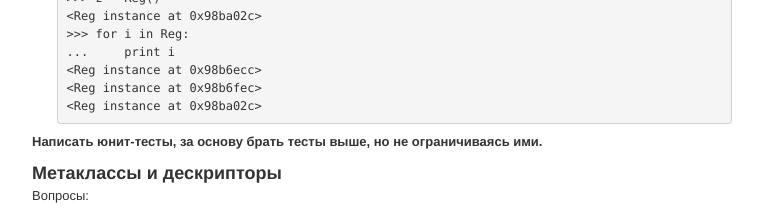
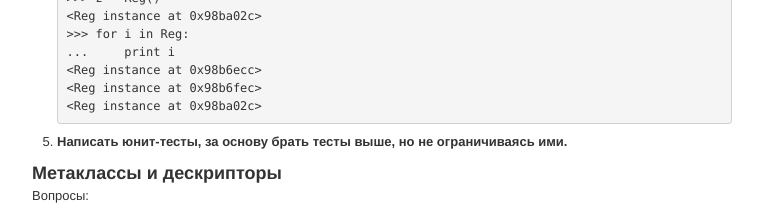
Before and after one commit to semeyon/python-quiz, a plain HTML site: page index.html in a window 1280 px wide. Shown: the part 3920-4130 px from the top of the page, without its empty margins (258-1021 px from the left). Drawn offline with Linux system fonts and the light colour scheme.

Commit message:
Unit tests were added as on of the tastks

```diff
--- a/index.html
+++ b/index.html
@@ -242,10 +242,9 @@ X: { 'one': 1, 'three': 3, 'two': 2}
 &lt;Reg instance at 0x98b6fec&gt;
 &lt;Reg instance at 0x98ba02c&gt;</pre>
 </li>
+
+<li><p><strong>Написать юнит-тесты, за основу брать тесты выше, но не ограничиваясь ими.</strong></p></li>
 </ol>
-
-<p><strong>Написать юнит-тесты, за основу брать тесты выше, но не ограничиваясь ими.</strong></p>
-
 <h3>Метаклассы и дескрипторы</h3>
 
 <p>Вопросы:</p>
```
